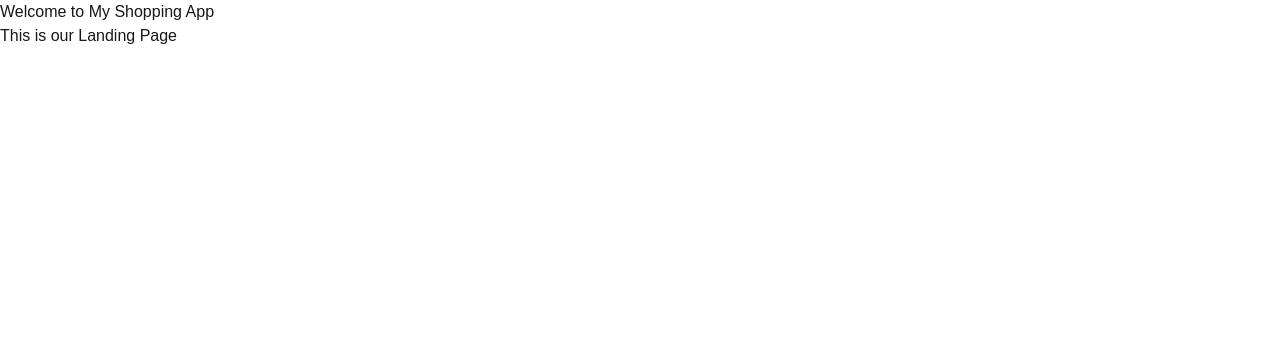
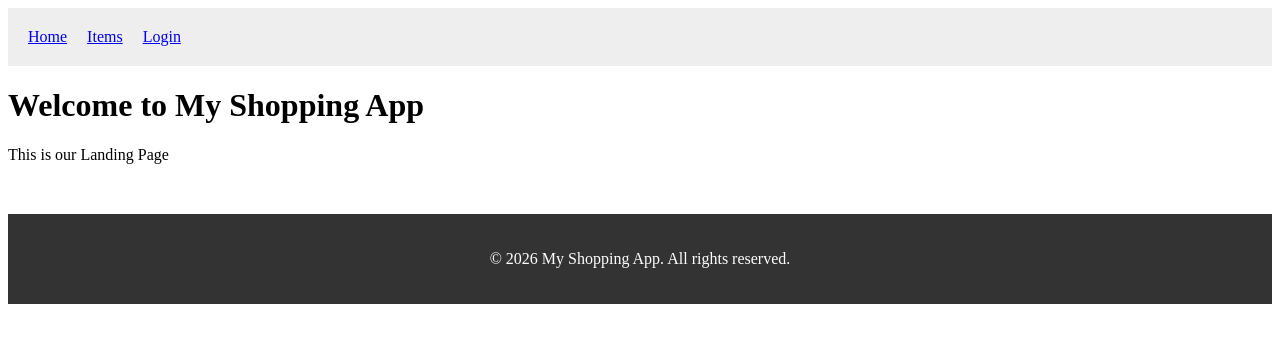
Before and after one commit to zubaer-developer/my-shopping-app, a Next.js app: page / in a window 1280 px wide. Shown: the top 342 px of the page. Built offline with nearby package versions, Linux system fonts and the light colour scheme.

Commit message:
create navbar and footer and setup at home page

```diff
--- a/src/app/layout.js
+++ /dev/null
@@ -1,29 +0,0 @@
-import { Geist, Geist_Mono } from "next/font/google";
-import "./globals.css";
-
-const geistSans = Geist({
-  variable: "--font-geist-sans",
-  subsets: ["latin"],
-});
-
-const geistMono = Geist_Mono({
-  variable: "--font-geist-mono",
-  subsets: ["latin"],
-});
-
-export const metadata = {
-  title: "Create Next App",
-  description: "Generated by create next app",
-};
-
-export default function RootLayout({ children }) {
-  return (
-    <html lang="en">
-      <body
-        className={`${geistSans.variable} ${geistMono.variable} antialiased`}
-      >
-        {children}
-      </body>
-    </html>
-  );
-}
--- /dev/null
+++ b/src/app/layout.jsx
@@ -0,0 +1,14 @@
+import Navbar from "@/components/Navbar";
+import Footer from "@/components/Footer";
+
+export default function RootLayout({ children }) {
+  return (
+    <html lang="en">
+      <body>
+        <Navbar />
+        {children}
+        <Footer />
+      </body>
+    </html>
+  );
+}
--- /dev/null
+++ b/src/components/Footer.jsx
@@ -0,0 +1,17 @@
+const Footer = () => {
+  return (
+    <footer
+      style={{
+        padding: "20px",
+        textAlign: "center",
+        background: "#333",
+        color: "#fff",
+        marginTop: "50px",
+      }}
+    >
+      <p>© 2026 My Shopping App. All rights reserved.</p>
+    </footer>
+  );
+};
+
+export default Footer;
--- /dev/null
+++ b/src/components/Navbar.jsx
@@ -0,0 +1,20 @@
+import Link from "next/link";
+
+const Navbar = () => {
+  return (
+    <nav
+      style={{
+        display: "flex",
+        gap: "20px",
+        padding: "20px",
+        background: "#eee",
+      }}
+    >
+      <Link href="/">Home</Link>
+      <Link href="/items">Items</Link>
+      <Link href="/login">Login</Link>
+    </nav>
+  );
+};
+
+export default Navbar;
```
Also changed, not shown: src/app/page.jsx (renamed from src/app/page.js).
